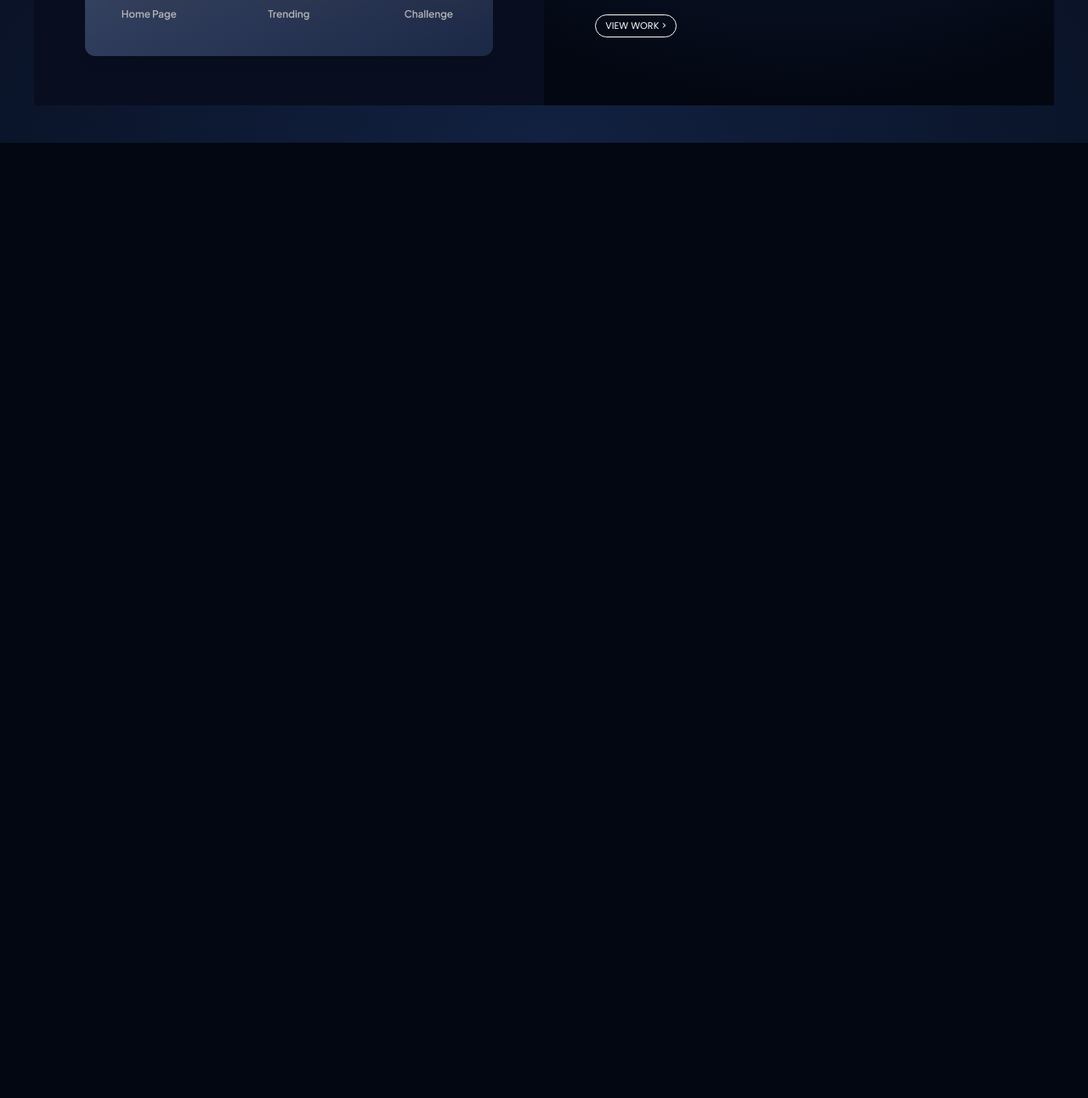
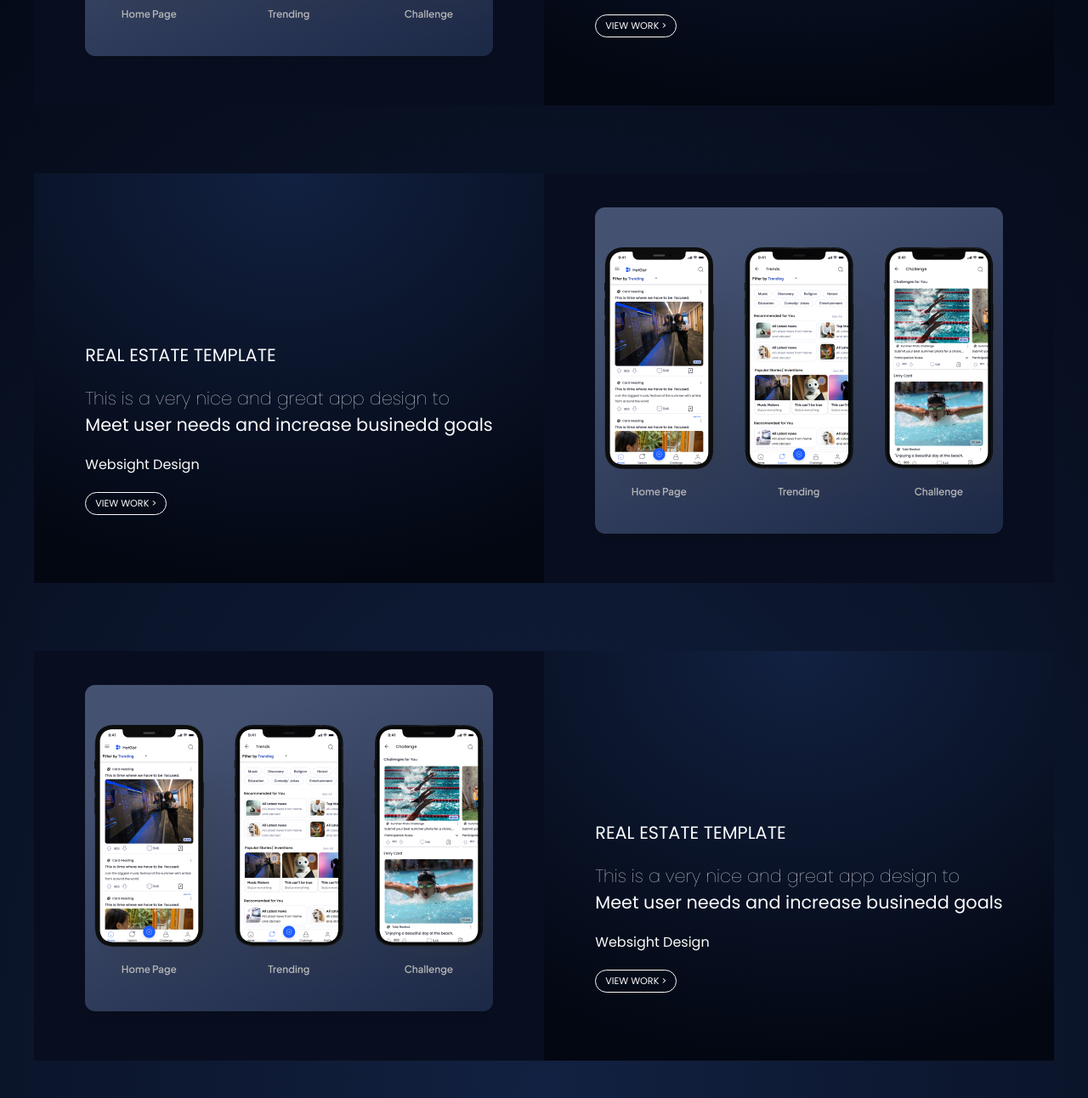
Before and after one commit to david-taiwo/mike-portffolio, a website: page public/index.html in a window 1280 px wide. Shown: the part 1870-3162 px from the top of the page at 85% size. Before the commit the page ends 2038 px from the top, so only its background shows below. Drawn offline with nearby package versions, Linux system fonts and the light colour scheme.

Commit message:
another section completed

```diff
--- a/public/index.html
+++ b/public/index.html
@@ -199,6 +199,62 @@
             </div>
           </div>
         </div>
+        <div class="grid grid-cols-2">
+          <div class="gradient-bg flex justify-center">
+            <div
+              class="flex flex-col gap-5 justify-end px-10 py-20 text-[1.3rem]"
+            >
+              <h4>REAL ESTATE TEMPLATE</h4>
+              <p>
+                <span class="font-lw"
+                  >This is a very nice and great app design to</span
+                ><br />
+                Meet user needs and increase businedd goals
+              </p>
+              <p class="text-[1rem]">Websight Design</p>
+              <a
+                href="#"
+                class="flex justify-center text-[.7rem] rounded-[1rem] border border-tx-c1 w-[6rem] p-1"
+                >VIEW WORK >
+              </a>
+            </div>
+          </div>
+          <div class="bg-[#080E1F] flex justify-center">
+            <img
+              src="./assets/work.png"
+              alt="selected work image"
+              class="p-10"
+            />
+          </div>
+        </div>
+        <div class="grid grid-cols-2">
+          <div class="bg-[#080E1F] flex justify-center">
+            <img
+              src="./assets/work.png"
+              alt="selected work image"
+              class="p-10"
+            />
+          </div>
+          <div class="gradient-bg flex justify-center">
+            <div
+              class="flex flex-col gap-5 justify-end px-10 py-20 text-[1.3rem]"
+            >
+              <h4>REAL ESTATE TEMPLATE</h4>
+              <p>
+                <span class="font-lw"
+                  >This is a very nice and great app design to</span
+                ><br />
+                Meet user needs and increase businedd goals
+              </p>
+              <p class="text-[1rem]">Websight Design</p>
+              <a
+                href="#"
+                class="flex justify-center text-[.7rem] rounded-[1rem] border border-tx-c1 w-[6rem] p-1"
+                >VIEW WORK >
+              </a>
+            </div>
+          </div>
+        </div>
       </div>
     </section>
 
```
Also changed, not shown: public/styles.css.
